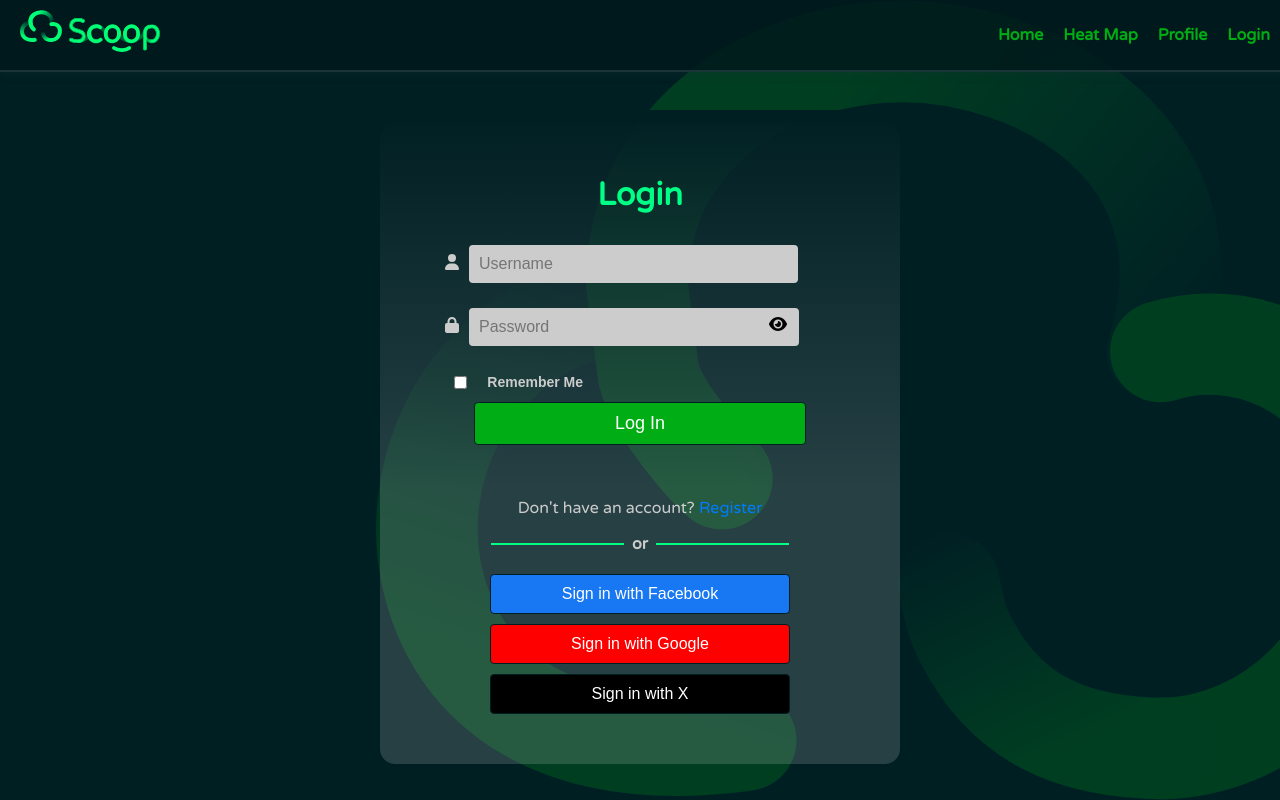
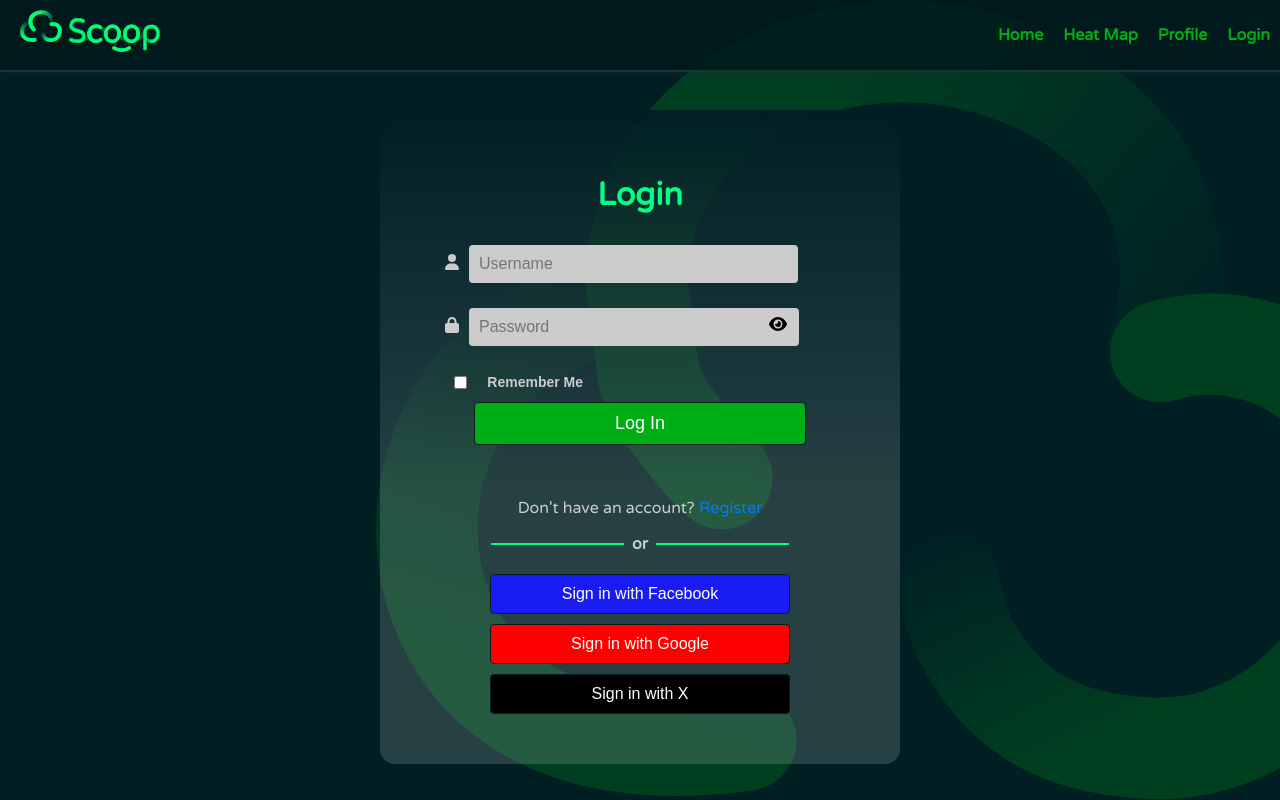
Before and after one commit to mspremulli/Scoop, a React (Create React App) app in the folder client/: page /login in a window 1280 px wide. In both pictures the pointer is over the button "Sign in with Facebook". Built offline with nearby package versions, Linux system fonts and the light colour scheme.

Commit message:
updated Login

```diff
--- a/client/src/components/Login.css
+++ b/client/src/components/Login.css
@@ -206,29 +206,49 @@ input[type="password"] {
 }
 
 .social-button {
-  background-color: #fff;
-  color: #fff;
+  background-color: #fff; /* Original background color */
+  color: #fff; /* Text color */
   border: 1px solid #001F23;
   border-radius: 4px;
   padding: 10px 20px;
   font-size: 16px;
   cursor: pointer;
-  transition: background-color 0.2s;
+  transition: background-color 0.2s; /* Add background color transition */
 }
 
 .social-button:hover {
-  background-color: #0056b3;
+  background-color: #f3f3f3; /* Lighter background color on hover */
+  color: #fff; /* Original text color */
 }
+
 
 /* Styling for social media buttons */
 .social-button.facebook {
   background-color: #1877f2;
+  color: #fff;
+  transition: background-color 0.2s;
+}
+
+.social-button.facebook:hover {
+  background-color: #181cf2; /* Adjust to the desired brighter color */
 }
 
 .social-button.google {
   background-color: #ff0000;
+  color: #fff;
+  transition: background-color 0.2s;
+}
+
+.social-button.google:hover {
+  background-color: #b50707; /* Adjust to the desired brighter color */
 }
 
 .social-button.x {
   background-color: #000000;
+  color: #fff;
+  transition: background-color 0.2s;
 }
+
+.social-button.x:hover {
+  background-color: #333333; /* Adjust to the desired brighter color */
+}
```
